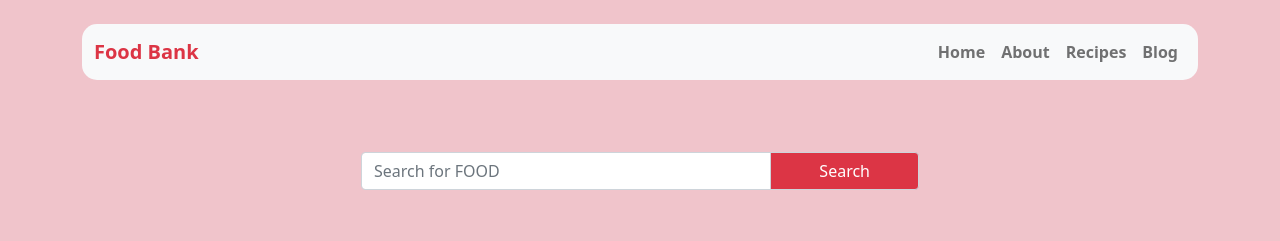
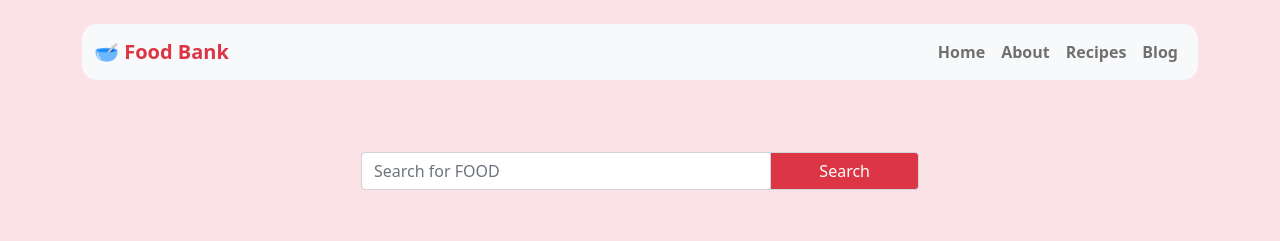
Before and after one commit to Roufun/assignment5, a plain HTML site: page index.html in a window 1280 px wide. Drawn offline with nearby package versions, Linux system fonts and the light colour scheme.

Commit message:
Small corrections

```diff
--- a/index.html
+++ b/index.html
@@ -9,6 +9,8 @@
     <link href="https://cdn.jsdelivr.net/npm/bootstrap@5.0.0-beta1/dist/css/bootstrap.min.css" rel="stylesheet"
         integrity="sha384-giJF6kkoqNQ00vy+HMDP7azOuL0xtbfIcaT9wjKHr8RbDVddVHyTfAAsrekwKmP1" crossorigin="anonymous">
     <link rel="stylesheet" href="style.css">
+    <!-- https://roufun.github.io/assignment5/index.html -->
+    <!-- https://github.com/Roufun/assignment5 -->
 </head>
 
 <body>
@@ -16,7 +18,7 @@
         <!------------------------------ Navigation Bar Area------------------------->
         <nav class="navbar navbar-expand-lg navbar-light bg-light my-4 nav-radius">
             <div class="container-fluid">
-                <a class="navbar-brand text-danger fw-bold" id="title" href="#">Food Bank</a>
+                <a class="navbar-brand text-danger fw-bold" id="title" href="#">&#129379; Food Bank</a>
                 <button class="navbar-toggler" type="button" data-bs-toggle="collapse"
                     data-bs-target="#navbarNavAltMarkup" aria-controls="navbarNavAltMarkup" aria-expanded="false"
                     aria-label="Toggle navigation">
--- a/style.css
+++ b/style.css
@@ -1,5 +1,5 @@
 body {
-    background-color: rgb(240, 196, 203);
+    background-color: rgb(250, 226, 230);
 }
 .nav-radius {
     border-radius: 15px;
```
Also changed, not shown: script.js (line endings or trailing spaces).
